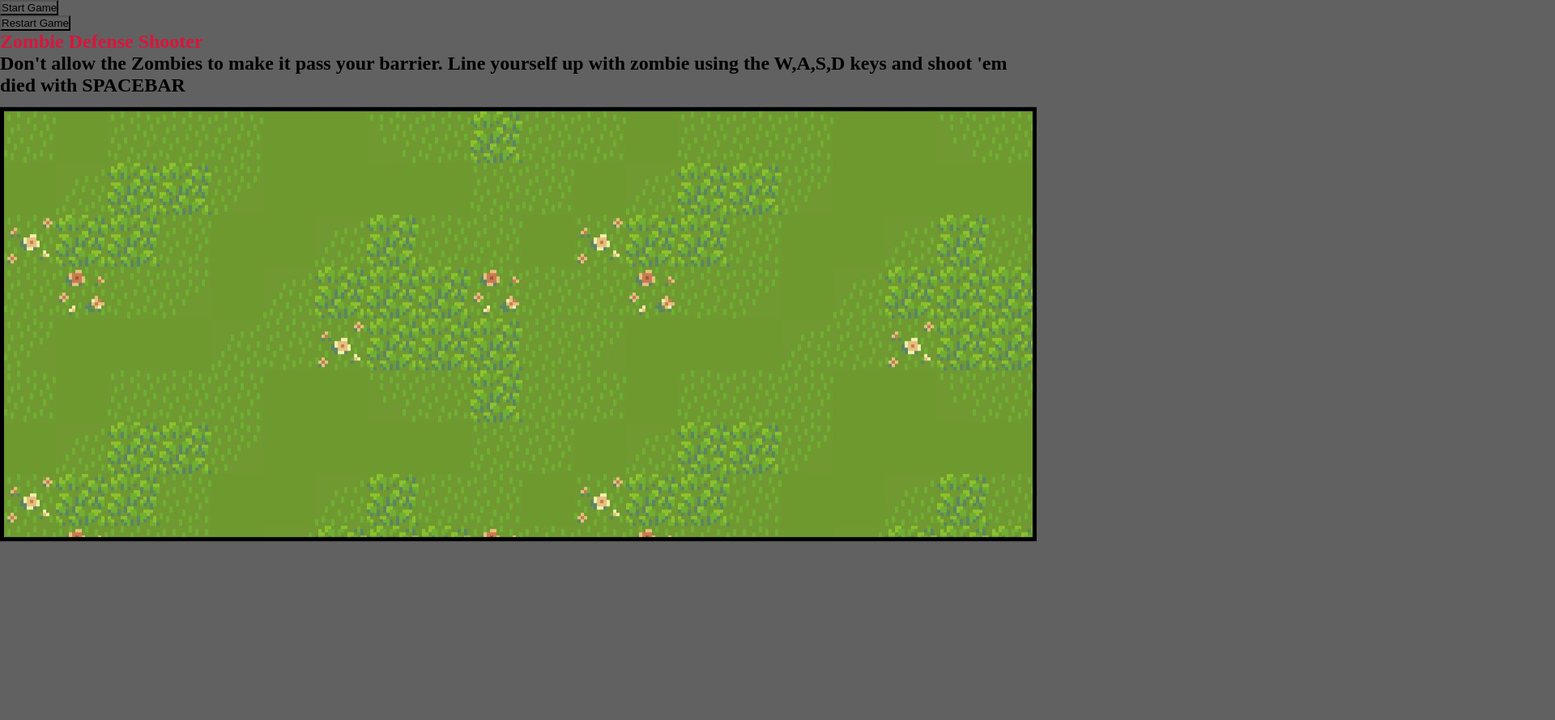
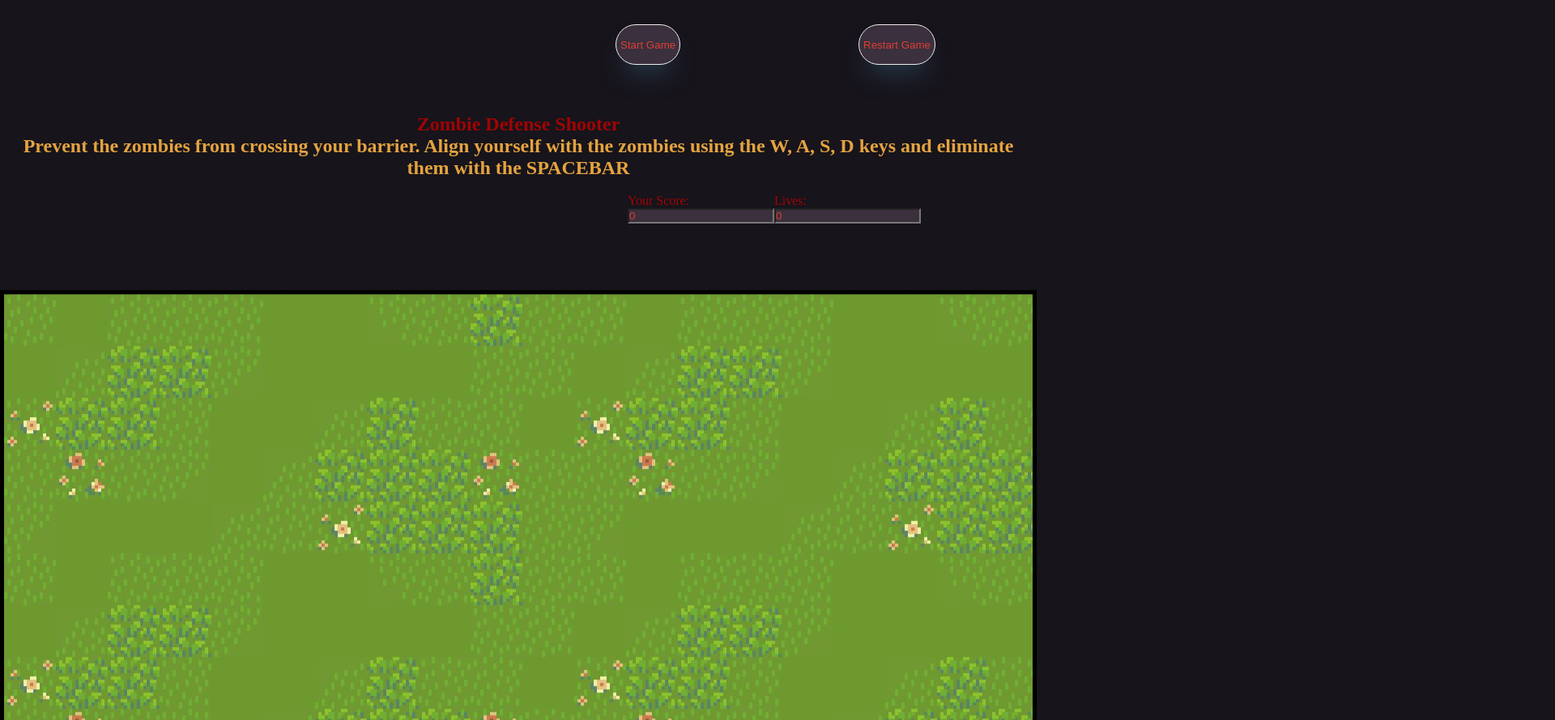
Before and after one commit to daibourne/Zombie-Shooter, a plain HTML site: page index.html in a window 1280 px wide. Shown: the top 889 px of the page at 81% size, 1920 px wide, since content can reach past the window. Before the commit the page ends 800 px from the top, so only its background shows below. Drawn offline with Linux system fonts and the light colour scheme.

Commit message:
Styling update #1

```diff
--- a/index.html
+++ b/index.html
@@ -18,8 +18,9 @@
         </div>
         <section id="game-header">
         <h1>Zombie Defense Shooter</h1>
-        <h2>Don't allow the Zombies to make it pass your barrier. Line yourself up with zombie using the W,A,S,D keys and shoot 'em died with SPACEBAR</h2>
+        <h2>Prevent the zombies from crossing your barrier. Align yourself with the zombies using the W, A, S, D keys and eliminate them with the SPACEBAR</h2>
         </section>
+        <section id =boxes>
         <form id="myForm">
             <br>Your Score:<br>
             <input name="player_score" type="number" value="0" id="score" readonly>
@@ -28,6 +29,7 @@
             <br>Lives:<br>
             <input name="player_lives" type="number" value="0" id="lives" readonly>
         </form>
+        </section>
         <canvas id="game-container"></canvas>
         <script src="./js/playableCharacter.js" async defer></script>
         <script src="./js/gameBox.js" async defer></script>
--- a/style.css
+++ b/style.css
@@ -2,16 +2,13 @@
     margin: 0;
     padding: 0;
     box-sizing: border-box;
-    background-color: #616161;
-}
-h1 {
-    color: crimson;
+    background-color: #17141b;
 }
 
 #game-container {
     border: 5px solid black;
-    position: absolute;
-    top: 50%;
+    position: relative;
+    top: 350px;
     left: 50%;
     transform: translate(-50%, -50%);
     background: url('./assets/grassPlane.jpg');
@@ -21,25 +18,66 @@ h1 {
 }
 
 #start {
-
+    position: relative;
+    left: 750px;
+    top: 20px;
+    margin: 10px;
+    color: #de3e35;
+    cursor: pointer;
+    border: 1px solid #eeeeee;
+    box-shadow: rgb(38, 57, 77) 0px 20px 30px -10px;
+    background-color: #3b303d;
+    border-radius: 50px;
+    height: 50px;
+    line-height: 50px;
+    padding: 0 5px;
 }
 
 #restart {
-
+    position: relative;
+    left: 1050px;
+    bottom: 50px;
+    margin: 10px;
+    color: #de3e35;
+    cursor: pointer;
+    border: 1px solid #eeeeee;
+    box-shadow: rgb(38, 57, 77) 0px 20px 30px -10px;
+    background-color: #3b303d;
+    border-radius: 25px;
+    height: 50px;
+    line-height: 50px;
+    padding: 0 5px;
 }
 
 #score {
-
+    position: relative;
+    color: #de3e35;
+    background-color: #3b303d;
 }
 
 #lives {
-
+    position: relative;
+    color: #de3e35;
+    background-color: #3b303d;
 }
 
-.h1 {
-
+h1 {
+    color: #a00404;
+    text-align: center;
 }
 
-.h2 {
+h2 {
+    color: #e4a33f;
+    text-align: center;
+}
 
+#boxes {
+    display: flex;
+    position: relative;
+    left: 775px;
+    color: #a00404;
 }
+
+#popup {
+    color: #d5cb75;
+}
```
